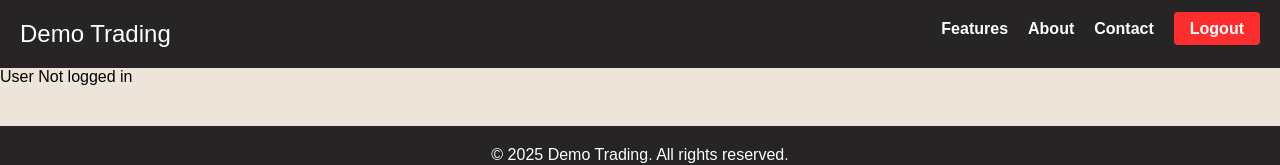
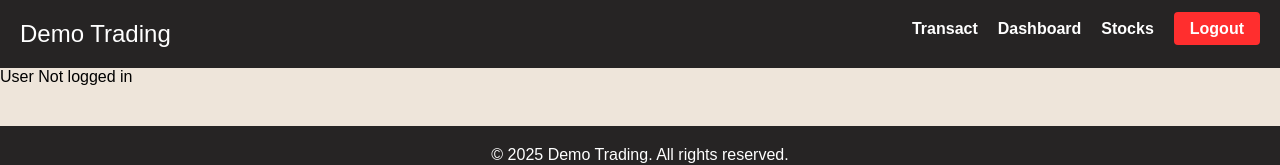
Before and after one commit to saksham0806/Trading-Simulator, a React (Vite) app: page /#/dash in a window 1280 px wide. Shown: the top 165 px of the page. Built offline with nearby package versions, Linux system fonts and the light colour scheme; a web font is replaced by a local one.

Commit message:
windows fix

```diff
--- a/src/components/LoginComponent.jsx
+++ b/src/components/LoginComponent.jsx
@@ -51,7 +51,7 @@ function LoginComponent() {
     };
     return (
         <div className="authbody">
-            <div class="login-container" id="loginContainer">
+            <div className="login-container" id="loginContainer">
                 <h1>Demo Trading Login</h1>
                 <form id="loginForm" onSubmit={handleSubmit}>
                     <div className="input-group">
--- a/src/components/Navbar.jsx
+++ b/src/components/Navbar.jsx
@@ -32,9 +32,12 @@ function Navbar(props) {
                     <h1>Demo Trading</h1>
                     <nav>
                         <ul>
-                            <li><a href="#features">Features</a></li>
+                            {/* <li><a href="#features">Features</a></li>
                             <li><a href="#about">About</a></li>
-                            <li><a href="#contact">Contact</a></li>
+                            <li><a href="#contact">Contact</a></li> */}
+                            <li><Link to="/buysell">Transact</Link></li>
+                            <li><Link to="/dash">Dashboard</Link></li>
+                            <li><Link to="/stock/IBM">Stocks</Link></li>
                             <li><Link to="/login"  className="lbtn btn" onClick={()=>{logout()}}>Logout</Link></li>
                         </ul>
                     </nav>
```
Also changed, not shown: 1 other file (tests, documents, lock files or other folders).
